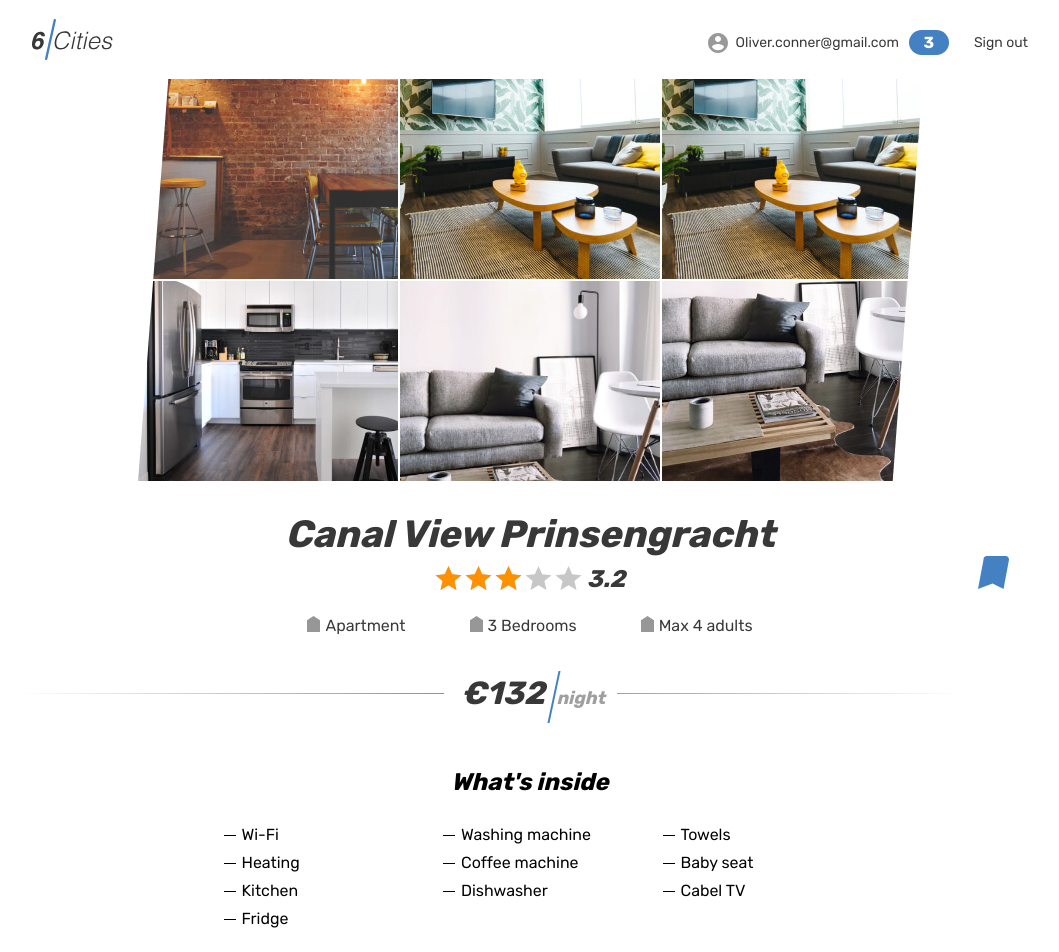
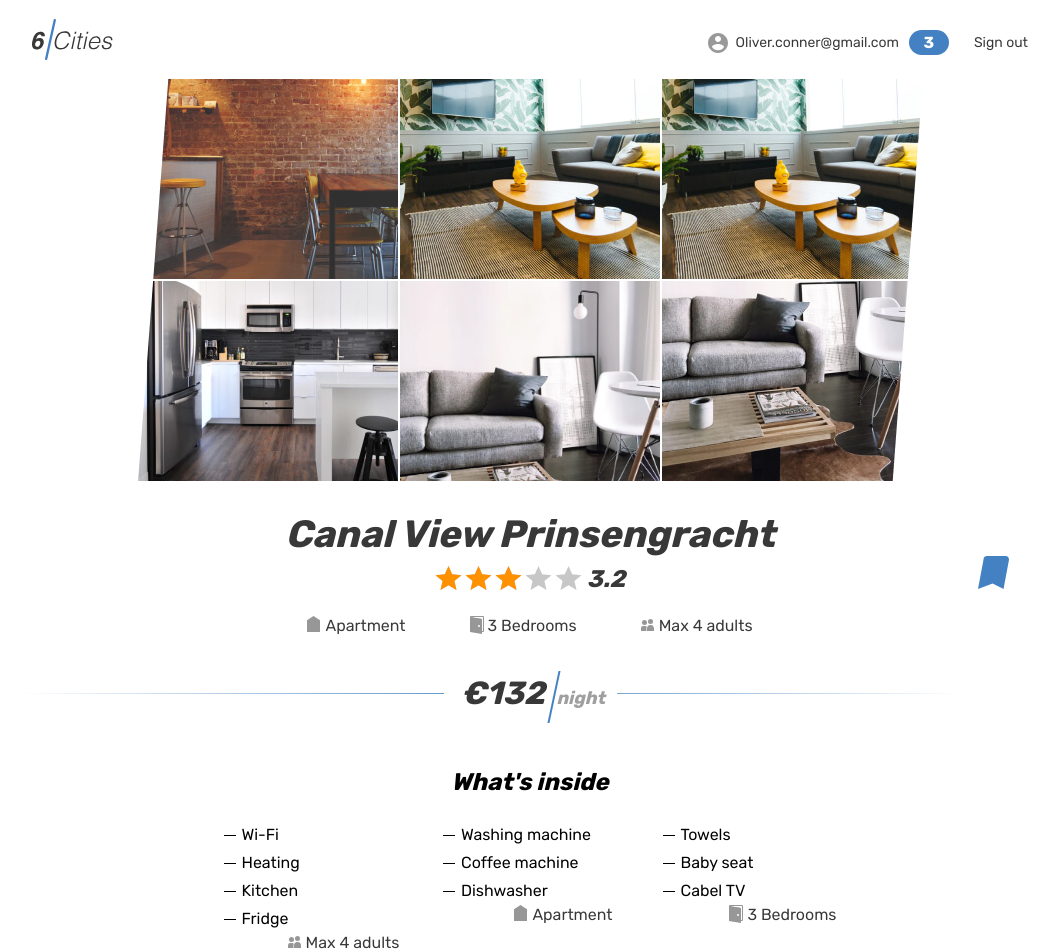
Before and after one commit to ksenya-7/143091-six-cities-10, a React (Create React App) app in the folder project/: page /offer/1 in a window 1280 px wide. Shown: the top 952 px of the page, without its empty margins (110-1169 px from the left). Built offline with nearby package versions, Linux system fonts and the light colour scheme.

Commit message:
добавляет reviews

```diff
--- a/project/src/components/app/app.tsx
+++ b/project/src/components/app/app.tsx
@@ -7,13 +7,15 @@ import RoomScreen from '../../pages/offer/offer';
 import NotFoundScreen from '../../pages/error/error';
 import PrivateRoute from '../private-route/private-route';
 import {OfferCards} from '../../types/offer';
+import {OfferCardReviews} from '../../types/review';
 
 type AppScreenProps = {
   offersCount: number;
   offers: OfferCards;
+  reviews: OfferCardReviews;
 }
 
-function App({offersCount, offers}: AppScreenProps): JSX.Element {
+function App({offersCount, offers, reviews}: AppScreenProps): JSX.Element {
   return (
     <BrowserRouter>
       <Routes>
@@ -37,7 +39,7 @@ function App({offersCount, offers}: AppScreenProps): JSX.Element {
         />
         <Route
           path={AppRoute.Room}
-          element={<RoomScreen offer={offers[2]}/>}
+          element={<RoomScreen offer={offers[2]} reviews={reviews}/>}
         />
         <Route
           path="*"
--- a/project/src/components/card/card.tsx
+++ b/project/src/components/card/card.tsx
@@ -8,7 +8,7 @@ type OfferCardScreenProps = {
 
 function Card(props: OfferCardScreenProps): JSX.Element {
   const {offer, onMouseEnter} = props;
-  const {id, isMark, mark, images, rating, title, isActiveButton, price, features} = offer;
+  const {id, isMark, mark, images, rating, title, isActiveButton, price, entire} = offer;
 
   return (
     <article className="cities__card place-card" onMouseEnter={onMouseEnter}>
@@ -40,7 +40,7 @@ function Card(props: OfferCardScreenProps): JSX.Element {
         <h2 className="place-card__name">
           <Link to={`/offer/${id}`}>{title}</Link>
         </h2>
-        <p className="place-card__type">{features[0]}</p>
+        <p className="place-card__type">{entire}</p>
       </div>
     </article>
   );
--- a/project/src/components/favorite-card/favorite-card.tsx
+++ b/project/src/components/favorite-card/favorite-card.tsx
@@ -6,7 +6,7 @@ type OfferFavoriteCardScreenProps = {
 
 function FavoriteCard(props: OfferFavoriteCardScreenProps): JSX.Element {
   const {offer} = props;
-  const {isMark, mark, imageSmall, rating, title, price, features} = offer;
+  const {isMark, mark, imageSmall, rating, title, price, entire} = offer;
 
   return (
     <article className="favorites__card place-card">
@@ -38,7 +38,7 @@ function FavoriteCard(props: OfferFavoriteCardScreenProps): JSX.Element {
         <h2 className="place-card__name">
           <a href={'/'}>{title}</a>
         </h2>
-        <p className="place-card__type">{features[0]}</p>
+        <p className="place-card__type">{entire}</p>
       </div>
     </article>
   );
--- a/project/src/index.tsx
+++ b/project/src/index.tsx
@@ -2,6 +2,7 @@ import React from 'react';
 import ReactDOM from 'react-dom/client';
 import App from './components/app/app';
 import {offers} from './mocks/offers';
+import {reviews} from './mocks/reviews';
 
 const root = ReactDOM.createRoot(
   document.getElementById('root') as HTMLElement,
@@ -16,6 +17,7 @@ root.render(
     <App
       offersCount = {Setting.OFFERS_COUNT}
       offers = {offers}
+      reviews={reviews}
     />
   </React.StrictMode>,
 );
--- a/project/src/mocks/offers.ts
+++ b/project/src/mocks/offers.ts
@@ -40,9 +40,9 @@ export const offers: OfferCard[] = [
       width: '80%',
       value: 4.8,
     },
-    features: [
-      'Apartment', '3 Bedrooms', 'Max 4 adults',
-    ],
+    entire: 'Apartment',
+    bedroomsAmount: '3 Bedrooms',
+    adultsAmount: 'Max 4 adults',
     price: 120,
     insideList: [
       'Wi-Fi',
@@ -106,9 +106,9 @@ export const offers: OfferCard[] = [
       width: '80%',
       value: 4.8,
     },
-    features: [
-      'Private room', '3 Bedrooms', 'Max 4 adults',
-    ],
+    entire: 'Private room',
+    bedroomsAmount: '3 Bedrooms',
+    adultsAmount: 'Max 4 adults',
     price: 80,
     insideList: [
       'Wi-Fi',
@@ -172,9 +172,9 @@ export const offers: OfferCard[] = [
       width: '60%',
       value: 3.2,
     },
-    features: [
-      'Apartment', '3 Bedrooms', 'Max 4 adults',
-    ],
+    entire: 'Apartment',
+    bedroomsAmount: '3 Bedrooms',
+    adultsAmount: 'Max 4 adults',
     price: 132,
     insideList: [
       'Wi-Fi',
@@ -238,9 +238,9 @@ export const offers: OfferCard[] = [
       width: '80%',
       value: 4.8,
     },
-    features: [
-      'Apartment', '3 Bedrooms', 'Max 4 adults',
-    ],
+    entire: 'Apartment',
+    bedroomsAmount: '3 Bedrooms',
+    adultsAmount: 'Max 4 adults',
     price: 180,
     insideList: [
       'Wi-Fi',
@@ -304,9 +304,9 @@ export const offers: OfferCard[] = [
       width: '100%',
       value: 4.9,
     },
-    features: [
-      'Apartment', '3 Bedrooms', 'Max 4 adults',
-    ],
+    entire: 'Apartment',
+    bedroomsAmount: '3 Bedrooms',
+    adultsAmount: 'Max 4 adults',
     price: 180,
     insideList: [
       'Wi-Fi',
--- /dev/null
+++ b/project/src/mocks/reviews.ts
@@ -0,0 +1,18 @@
+import {OfferCardReview} from '../types/review';
+
+export const reviews: OfferCardReview[] = [
+  {
+    id: '001',
+    avatarReview: {
+      src: 'img/avatar-max.jpg',
+      alt: 'Reviews avatar',
+    },
+    nameUser: 'Max',
+    rating: '80%',
+    text: 'A quiet cozy and picturesque that hides behind a a river by the unique lightness of Amsterdam. The building is green and from 18th century.',
+    timeReview: {
+      datetime: '2019-04-24',
+      time: 'April 2019',
+    },
+  },
+];
--- a/project/src/pages/offer/offer.tsx
+++ b/project/src/pages/offer/offer.tsx
@@ -1,14 +1,16 @@
 import React from 'react';
 import Logo from '../../components/logo/logo';
 import {OfferCard} from '../../types/offer';
+import {OfferCardReviews} from '../../types/review';
 
 type OfferCardScreenProps = {
   offer: OfferCard;
+  reviews: OfferCardReviews;
 };
 
 function RoomScreen(props: OfferCardScreenProps): JSX.Element {
-  const {offer} = props;
-  const {images, isMark, mark, title, isActiveButton, rating, features, price, insideList, host, descriptions} = offer;
+  const {offer, reviews} = props;
+  const {images, isMark, mark, title, isActiveButton, rating, insideList, price, entire, bedroomsAmount, adultsAmount, host, descriptions} = offer;
 
   return (
     <React.Fragment>
@@ -77,14 +79,15 @@ function RoomScreen(props: OfferCardScreenProps): JSX.Element {
                   <span className="property__rating-value rating__value">{rating.value}</span>
                 </div>
                 <ul className="property__features">
-                  {features.map((feature, id) => {
-                    const keyValue = `${id}-${feature}`;
-                    return (
-                      <li key={keyValue} className="property__feature property__feature--entire">
-                        {feature}
+                  <li className="property__feature property__feature--entire">
+                    {entire}
                   </li>
-                    );
-                  })}
+                  <li className="property__feature property__feature--bedrooms">
+                    {bedroomsAmount}
+                  </li>
+                  <li className="property__feature property__feature--adults">
+                    {adultsAmount}
+                  </li>
                 </ul>
                 <div className="property__price">
                   <b className="property__price-value">&euro;{price}</b>
@@ -101,6 +104,15 @@ function RoomScreen(props: OfferCardScreenProps): JSX.Element {
                         </li>
                       );
                     })}
+                    <li className="property__feature property__feature--entire">
+                      {entire}
+                    </li>
+                    <li className="property__feature property__feature--bedrooms">
+                      {bedroomsAmount}
+                    </li>
+                    <li className="property__feature property__feature--adults">
+                      {adultsAmount}
+                    </li>
                   </ul>
                 </div>
                 <div className="property__host">
@@ -130,28 +142,33 @@ function RoomScreen(props: OfferCardScreenProps): JSX.Element {
                 <section className="property__reviews reviews">
                   <h2 className="reviews__title">Reviews &middot; <span className="reviews__amount">1</span></h2>
                   <ul className="reviews__list">
-                    <li className="reviews__item">
+                    {reviews.map((review, id) => {
+                      const keyValue = `${id}-${review}`;
+                      return (
+                        <li key={keyValue} className="reviews__item">
                           <div className="reviews__user user">
                             <div className="reviews__avatar-wrapper user__avatar-wrapper">
-                          <img className="reviews__avatar user__avatar" src="img/avatar-max.jpg" width="54" height="54" alt="Reviews avatar" />
+                              <img className="reviews__avatar user__avatar" src={review.avatarReview.src} width="54" height="54" alt={review.avatarReview.alt} />
                             </div>
                             <span className="reviews__user-name">
-                          Max
+                              {review.nameUser}
                             </span>
                           </div>
                           <div className="reviews__info">
                             <div className="reviews__rating rating">
                               <div className="reviews__stars rating__stars">
-                            <span style={{ width: '80%' }}></span>
+                                <span style={{ width: `${review.rating}` }}></span>
                                 <span className="visually-hidden">Rating</span>
                               </div>
                             </div>
                             <p className="reviews__text">
-                          A quiet cozy and picturesque that hides behind a a river by the unique lightness of Amsterdam. The building is green and from 18th century.
+                              {review.text}
                             </p>
-                        <time className="reviews__time" dateTime="2019-04-24">April 2019</time>
+                            <time className="reviews__time" dateTime={review.timeReview.datetime}>{review.timeReview.time}</time>
                           </div>
                         </li>
+                      );
+                    })}
                   </ul>
                   <form className="reviews__form form" action={'/'} method="post">
                     <label className="reviews__label form__label" htmlFor="review">Your review</label>
--- a/project/src/types/offer.ts
+++ b/project/src/types/offer.ts
@@ -25,7 +25,9 @@ export type OfferCard = {
   title: string;
   isActiveButton: boolean;
   rating: OfferRating;
-  features: string[];
+  entire: string;
+  bedroomsAmount: string;
+  adultsAmount: string;
   price: number;
   insideList: string[];
   host: OfferHost;
--- /dev/null
+++ b/project/src/types/review.ts
@@ -0,0 +1,20 @@
+export type ReviewImages = {
+  src: string;
+  alt: string;
+};
+
+export type ReviewTime = {
+  datetime: string;
+  time: string;
+};
+
+export type OfferCardReview = {
+  id: string;
+  avatarReview: ReviewImages;
+  nameUser: string;
+  rating: string;
+  text: string;
+  timeReview: ReviewTime;
+};
+
+export type OfferCardReviews = OfferCardReview[];
```
Lines whose indentation alone changed are shown as unchanged.
